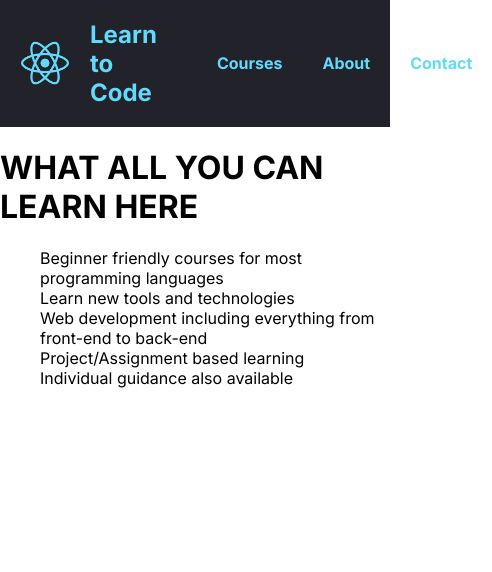
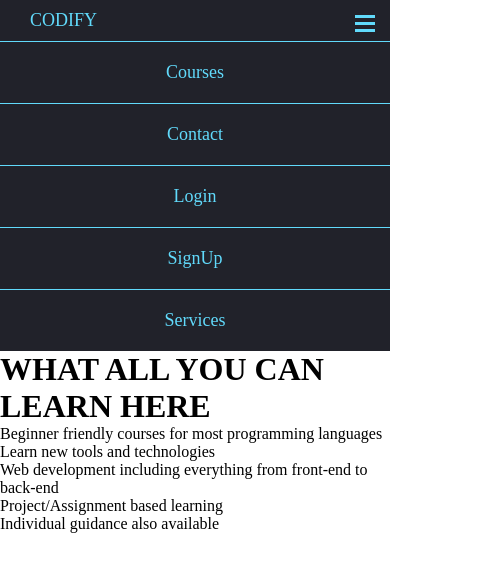
Before and after one commit to iamphlegmatic/iamphlegmatic.github.io, a React app: page / in a window 390 px wide. Shown: the whole page, 492 px wide, since content can reach past the window. Built offline with nearby package versions, Linux system fonts and the light colour scheme.

Commit message:
responsive nav-bar

```diff
--- a/public/style.css
+++ b/public/style.css
@@ -1,34 +1,69 @@
-ul{
-    list-style: none;
+*{
+    box-sizing: border-box;
+    padding: 0;
+    margin: 0;
 }
-.nav{
+.navbar{
+    background-color: #21222A;
+    color:#61DAFB;
     display: flex;
-    justify-content: space-between;
+    justify-content: space-around;
     align-items: center;
-    background-color: #21222A;
+    font-size: 18px;
 }
-img{
-    width: 50px;
-    padding-left: 20px;
-    height: 50px;
-    padding-right: 20px;
+.nav-list a{
+    color:#61DAFB;
+    text-decoration:none ;
 }
-.nav-items{
-    display: flex;
+.nav-list{
+    list-style-type: none;
 }
-.nav-items > li{
-    padding: 20px;
-    font-weight: bold;
-    color: #61DAFB;
+.nav-list li{
+    display: inline-block;
+    padding: 20px 10px;
 }
-body {
-    margin: 0;
-    font-family: Inter, sans-serif;
+.nav-list a:hover{
+    border-bottom: 3px solid #61DAFB;
 }
-.logo{
-    display: flex;
-    align-items: center;
+.menu{
+    display: none;
 }
-.logo > h2{
-    color:#61DAFB
+.menu-item{
+    width: 20px;
+    height: 3px;
+    background-color: #61DAFB;
+    margin-bottom: 4px;
 }
+@media all and (max-width: 480px){
+    .navbar{
+        flex-direction: column;
+        position: relative;
+    }
+    .menu{
+        display: block;
+        position: absolute;
+        right: 15px;
+        top: 15px;
+    }
+    .nav-list{
+        list-style-type: none;
+        width: 100%;
+        text-align: center;
+        padding-top: 10px;
+    }
+    .nav-list li{
+        display: block;
+        border-top: 1px solid  #61DAFB;
+    }
+    .navbar .brand-container{
+        width: 100%;
+    }
+
+    .brandname{
+        margin-top: 10px;
+        margin-left: 30px;
+    }
+    .active{
+        display: block;
+    }
+}
--- a/src/Header.js
+++ b/src/Header.js
@@ -1,18 +1,28 @@
 import React from 'react';
+
+function MakeVisible(){
+const navilist = document.getElementById("navi-list");
+navilist.classList.toggle("active");
+}
+
 export default function Header(){
     return (
-        <header>
-        <nav className="nav">
-            <div className='logo'>
-            <img src="./logo192.png" />
-            <h2>Learn to Code</h2>
-            </div>
-            <ul className="nav-items">
-                <li>Courses</li>
-                <li>About</li>
-                <li>Contact</li>
-            </ul>
-        </nav>
-    </header>
+       <nav className="navbar">
+          <div className="brand-container">
+              <p className="brandname">CODIFY</p>
+          </div>
+          <ul className="nav-list" id="navi-list">
+              <li><a href="#">Courses</a></li>
+              <li><a href="#">Contact</a></li>
+              <li><a href="#">Login</a></li>
+              <li><a href="#">SignUp</a></li>
+              <li><a href="#">Services</a></li>
+          </ul>
+          <div className="menu" id="toggle-button" onClick={MakeVisible}>
+                <div className="menu-item"> </div>
+                <div className="menu-item"> </div>
+                <div className="menu-item"> </div>
+          </div>
+       </nav>
     )
 }
```
